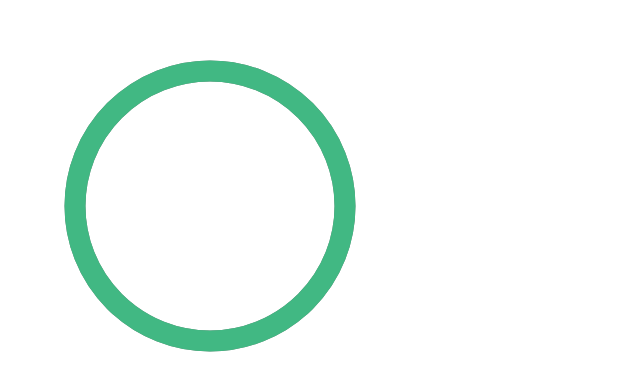
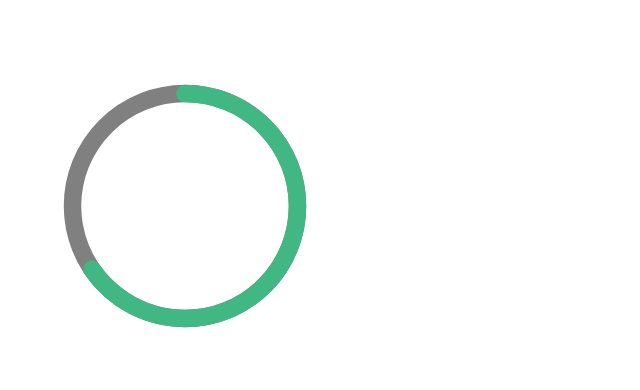
Before and after one commit to PilarCha/Vue-Pomodoro, a Vue app: page / in a window 1280 px wide. Shown: the part 194-584 px from the top of the page, without its empty margins (0-640 px from the left). Built offline with nearby package versions, Linux system fonts and the light colour scheme.

Commit message:
got the stroke dasharray to work. I just needed a :

```diff
--- a/src/assets/styles/timer.css
+++ b/src/assets/styles/timer.css
@@ -15,8 +15,8 @@ body {
 
 .base-timer {
   position: relative;
-  width: 300px;
-  height: 300px;
+  width: 250px;
+  height: 250px;
 }
 
 .base-timer__svg {
@@ -58,11 +58,11 @@ body {
 .base-timer__label {
   color:white;
   position: absolute;
-  width: 300px;
-  height: 300px;
+  width: 250px;
+  height: 250px;
   top: 0;
   display: flex;
   align-items: center;
   justify-content: center;
-  font-size: 48px;
+  font-size: 30px;
 }
--- a/src/views/Timer.vue
+++ b/src/views/Timer.vue
@@ -7,10 +7,10 @@
             <div class="base-timer">
               <svg class="base-timer__svg" viewBox="0 0 100 100" xmlns="http://www.w3.org/2000/svg">
                 <g class="base-timer__circle">
-                  <circle class="base-timer__path-elapsed" cx="50" cy="50" r="45"></circle>
+                  <circle class="base-timer__path-elapsed" cx="50" cy="50" r="45" ></circle>
                   <path
                     id="base-timer-path-remaining"
-                    stroke-dasharray="remainingDashCirle"
+                    :stroke-dasharray="remainingDashCircle"
                     v-bind:class = "remainingPathColor"
                     d="
                       M 50, 50
@@ -37,7 +37,7 @@ export default {
   },
   data() {
     return {
-      isLoading: true,
+      isLoading: false,
       COLOR_CODES: {
         warning: {
           color: "orange",
@@ -48,7 +48,7 @@ export default {
           threshold: 5
         }
       },
-      remainingDashCirle : 34,
+      remainingDashCircle: 34,
       FULL_DASH_ARRAY: 283,
       WARNING_THRESHOLD: 10,
       ALERT_THRESHOLD: 5,
@@ -67,7 +67,6 @@ export default {
       this.timerInterval = setInterval(() => {
         this.timePassed = this.timePassed += 1;
         this.timeLeft = this.TIME_LIMIT - this.timePassed;
-        this.isLoading = false;
         this.formatTime(this.timeLeft);
         this.setCircleDasharray();
         this.setRemainingPathColor(this.timeLeft);
@@ -104,7 +103,8 @@ export default {
       const circleDasharray = `${(
         this.calculateTimeFraction() * this.FULL_DASH_ARRAY
       ).toFixed(0)} 283`;
-      this.remainingDashCirle = circleDasharray
+      this.remainingDashCircle = circleDasharray
+
       // document
       //   .getElementById("base-timer-path-remaining")
       //   .setAttribute("stroke-dasharray", circleDasharray);
```
